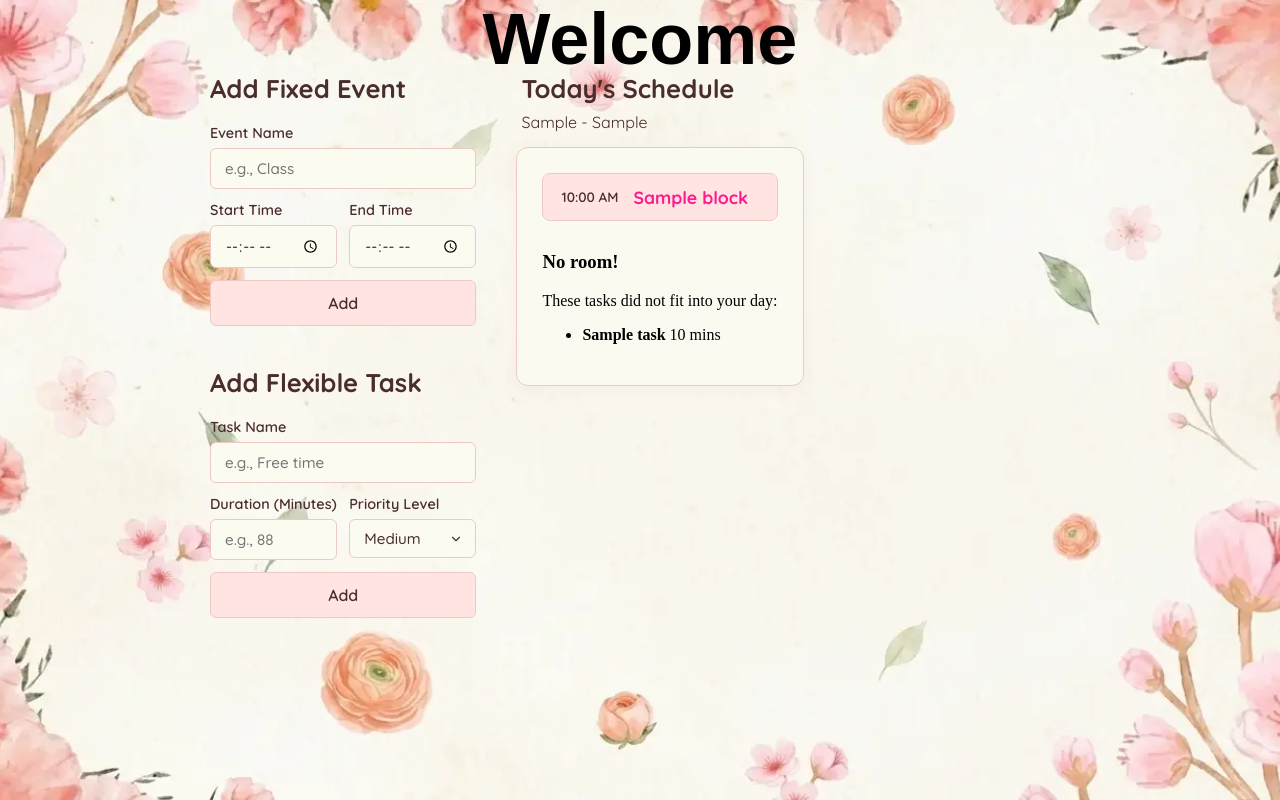
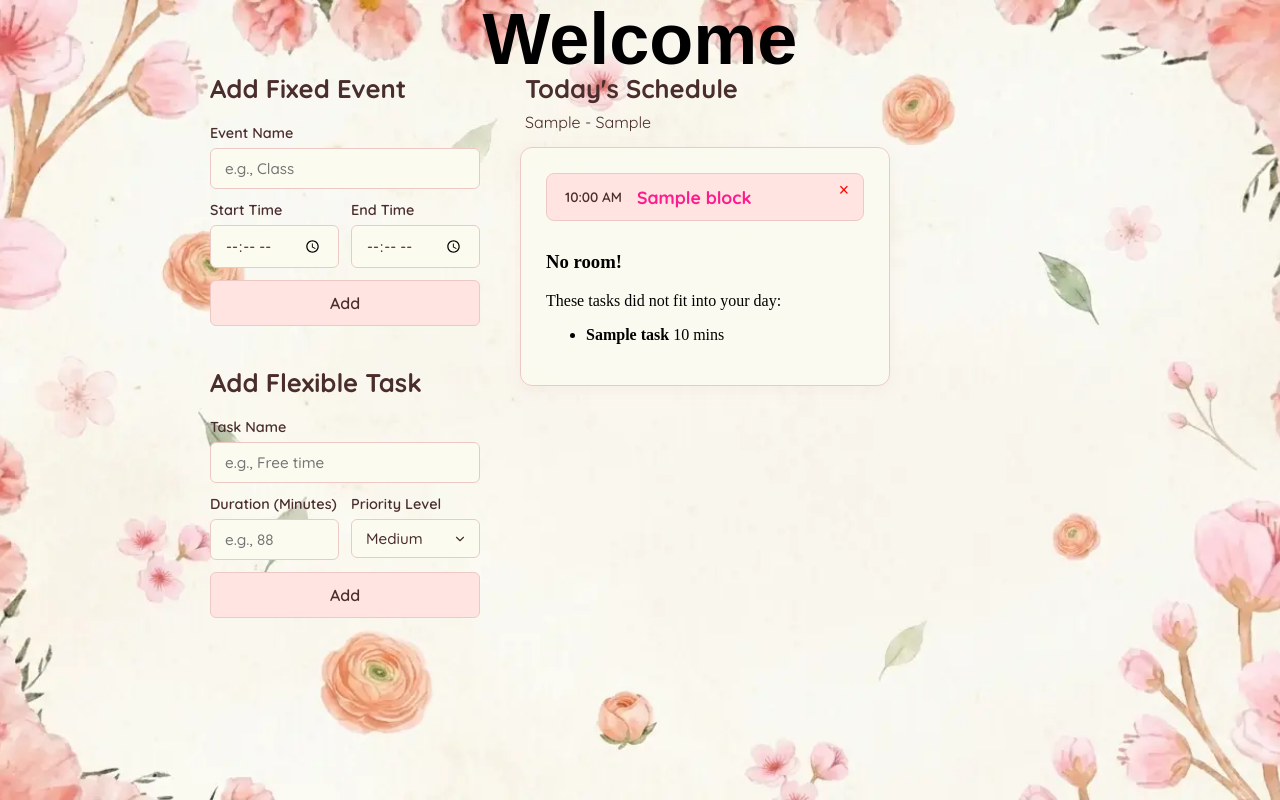
Before and after one commit to LeoFlores0/make-my-day, a Flask app: template templates/dashboard.html in a window 1280 px wide. Run offline with Flask 3, Linux system fonts and the light colour scheme; the template is opened without the code that fills it: most values are stand-ins (such as "Sample title", 1, 10 or a date in 2020); some web fonts are replaced.

Commit message:
fix(templates): fix delete button visibility and update timeline block styles

```diff
--- a/static/css/style.css
+++ b/static/css/style.css
@@ -103,7 +103,7 @@ body {
 
 .split-layout {
     display: grid;
-    grid-template-columns: 1fr auto 1fr;
+    grid-template-columns: 1.5fr auto 1fr;
     gap: 40px;
     align-items: start;
     margin-top: 1rem;
@@ -285,6 +285,7 @@ body {
     cursor: grab;
     transition: transform 0.15s ease, box-shadow 0.15s ease, background 0.15s ease;
     user-select: none;
+    min-width: 280px;
 }
 
 .timeline-block:hover {
@@ -324,32 +325,30 @@ body {
     margin: 0;
 }
 
-/* Delete Button */
+/* Delete Button Styling*/
+
+.timeline-block {
+    position: relative; /* Container anchor */
+}
 
 .delete-form {
-    margin: 0;
-    padding: 0;
+    position: absolute;
+    top: 6px;
+    right: 8px;
+}
+
+.delete-btn {
+    background: transparent;
+    border: none;
+    color: #ff0000;
+    font-size: 1.1rem;
+    cursor: pointer;
+    padding: 2px 6px;
+    border-radius: 50%;
     line-height: 1;
 }
 
-.btn-delete-hover {
-    display: none;
-    background: transparent;
-    border: none;
-    color: #e63946;
-    font-size: 1.5rem;
-    font-weight: bold;
-    cursor: pointer;
-    padding: 0 5px;
-    line-height: 1;
-    transition: color 0.2s ease, transform 0.2s ease;
+.delete-btn:hover {
+    color: #ff0800;
+    background-color: rgba(217, 83, 79, 0.15);
 }
-
-.timeline-block:hover .btn-delete-hover {
-    display: block;
-}
-
-.btn-delete-hover:hover {
-    color: #b71c1c;
-    transform: scale(1.2);
-}
--- a/templates/components/schedule-timeline.html
+++ b/templates/components/schedule-timeline.html
@@ -23,19 +23,17 @@
                             <div class="block-content">
                                 <h3 class="block-title">{{ block.name }}</h3>
                             </div>
-                    </div>
 
                             <form method="POST"
                                 action="{% if block.is_fixed %}{{ url_for('remove_fixed_event', item_id=block.id) }}{% else %}{{ url_for('remove_flexible_task', item_id=block.id) }}{% endif %}"
-                        style="display: inline;">
+                                class="delete-form">
                                 <button type="submit"
-                            class="btn-delete-hover delete-btn"
-                            title="Delete Task">&times;</button>
+                                    class="delete-btn"
+                                    title="Delete Task">&times;
+                                </button>
                             </form>
-
                         </div>
                     {% endfor %}
-                </div>
             {% else %}
                 <div class="empty-timeline">
                     <p>Add plans!</p>
```
Lines whose indentation alone changed are shown as unchanged.
